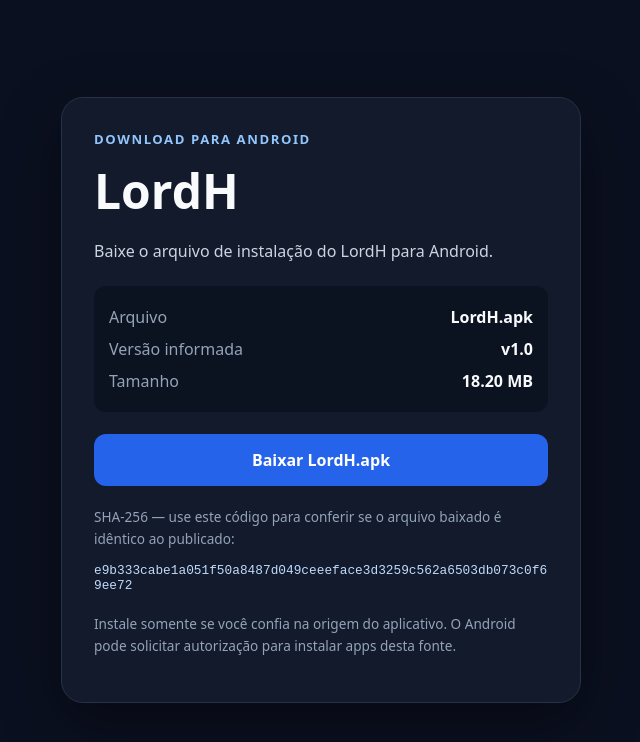
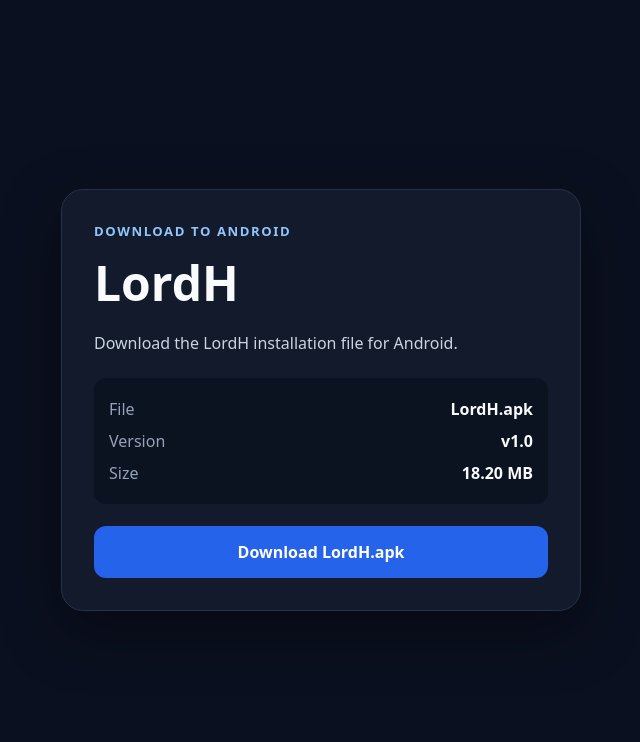
Before and after one commit to AverageSpinoFan/LordH, a plain HTML site: page index.html in a window 1280 px wide. Shown: the whole page, without its empty margins (319-959 px from the left). Drawn offline with Linux system fonts and the light colour scheme.

Commit message:
Atualizar o index.html

```diff
--- a/index.html
+++ b/index.html
@@ -35,18 +35,15 @@
 </head>
 <body>
   <main>
-    <div class="tag">DOWNLOAD PARA ANDROID</div>
+    <div class="tag">DOWNLOAD TO ANDROID</div>
     <h1>LordH</h1>
-    <p>Baixe o arquivo de instalação do LordH para Android.</p>
-    <section class="meta" aria-label="Informações do arquivo">
-      <div><span>Arquivo</span><strong>LordH.apk</strong></div>
-      <div><span>Versão informada</span><strong>v1.0</strong></div>
-      <div><span>Tamanho</span><strong>18.20 MB</strong></div>
+    <p>Download the LordH installation file for Android.</p>
+    <section class="meta" aria-label="file information">
+      <div><span>File</span><strong>LordH.apk</strong></div>
+      <div><span>Version</span><strong>v1.0</strong></div>
+      <div><span>Size</span><strong>18.20 MB</strong></div>
     </section>
-    <a class="download" href="LordH.apk" download>Baixar LordH.apk</a>
-    <p class="note">SHA-256 — use este código para conferir se o arquivo baixado é idêntico ao publicado:</p>
-    <code>e9b333cabe1a051f50a8487d049ceeeface3d3259c562a6503db073c0f69ee72</code>
-    <p class="note">Instale somente se você confia na origem do aplicativo. O Android pode solicitar autorização para instalar apps desta fonte.</p>
+    <a class="download" href="LordH.apk" download>Download LordH.apk</a>
   </main>
 </body>
 </html>
```
